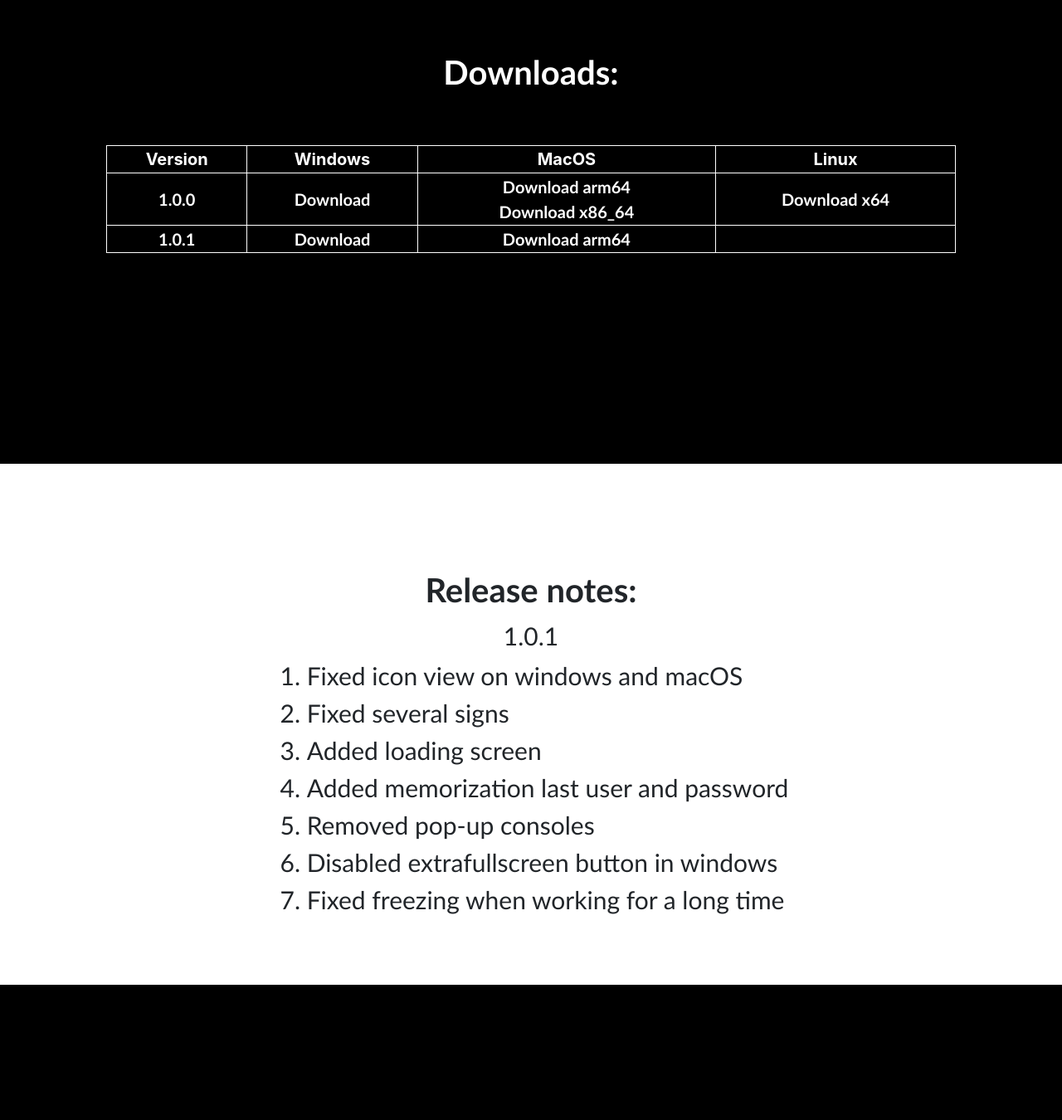
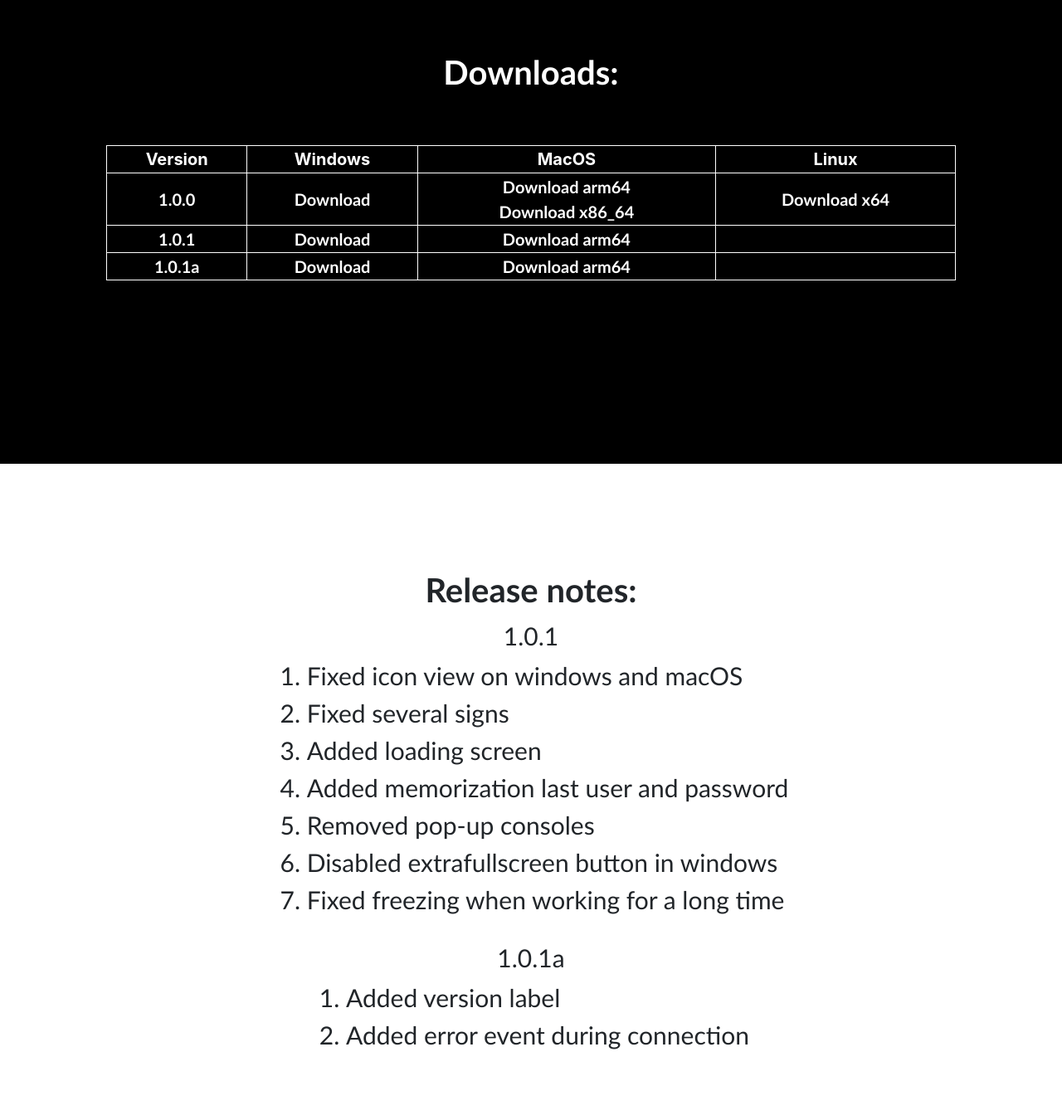
Before and after one commit to infanasotku/NSUDA-deprecated-, a FastAPI app: page /NSUDA in a window 1280 px wide. Shown: the part 1266-2616 px from the top of the page at 83% size. Before the commit the page ends 2453 px from the top, so only its background shows below. Run offline with FastAPI, Linux system fonts and the light colour scheme; lists and menus that the app fills with data are empty; parts of the project's set-up code (start-up, migrations or seed data) failed here and were passed over; some libraries are stand-ins or nearby versions.

Commit message:
Added 1.0.1a

```diff
--- a/src/templates/NSUDA.html
+++ b/src/templates/NSUDA.html
@@ -100,6 +100,24 @@
                             </th>
 
                         </tr>
+                        <tr>
+                            <th><div class="cell"><a href="#1.0.1a">1.0.1a</a></div></th>
+                            <th>
+                                <div class="cell">
+                                    <a href="{{ url_for('static', path='/resources/data/nsuda_apps/1.0.1a/windows/NSUDAWin.zip') }}">Download</a>
+                                </div>
+                            </th>
+                            <th>
+                                <div class="cell">
+                                    <a href="{{ url_for('static', path='/resources/data/nsuda_apps/1.0.1a/MacOS/NSUDAMacOSarm64.zip') }}">Download arm64</a>
+                                </div>
+                            </th>
+                            <th>
+                                <div class="cell">
+                                </div>
+                            </th>
+
+                        </tr>
                     </table>
                 </div>
                 <div class="release_notes">
@@ -116,7 +134,13 @@
                             <li>Fixed freezing when working for a long time</li>
                         </ul>
                     </div>
-
+                    <div class="version" id="1.0.1a">
+                        <h4>1.0.1a</h4>
+                        <ul>
+                            <li>Added version label</li>
+                            <li>Added error event during connection</li>
+                        </ul>
+                    </div>
                 </div>
             </div>
         </div>
```
